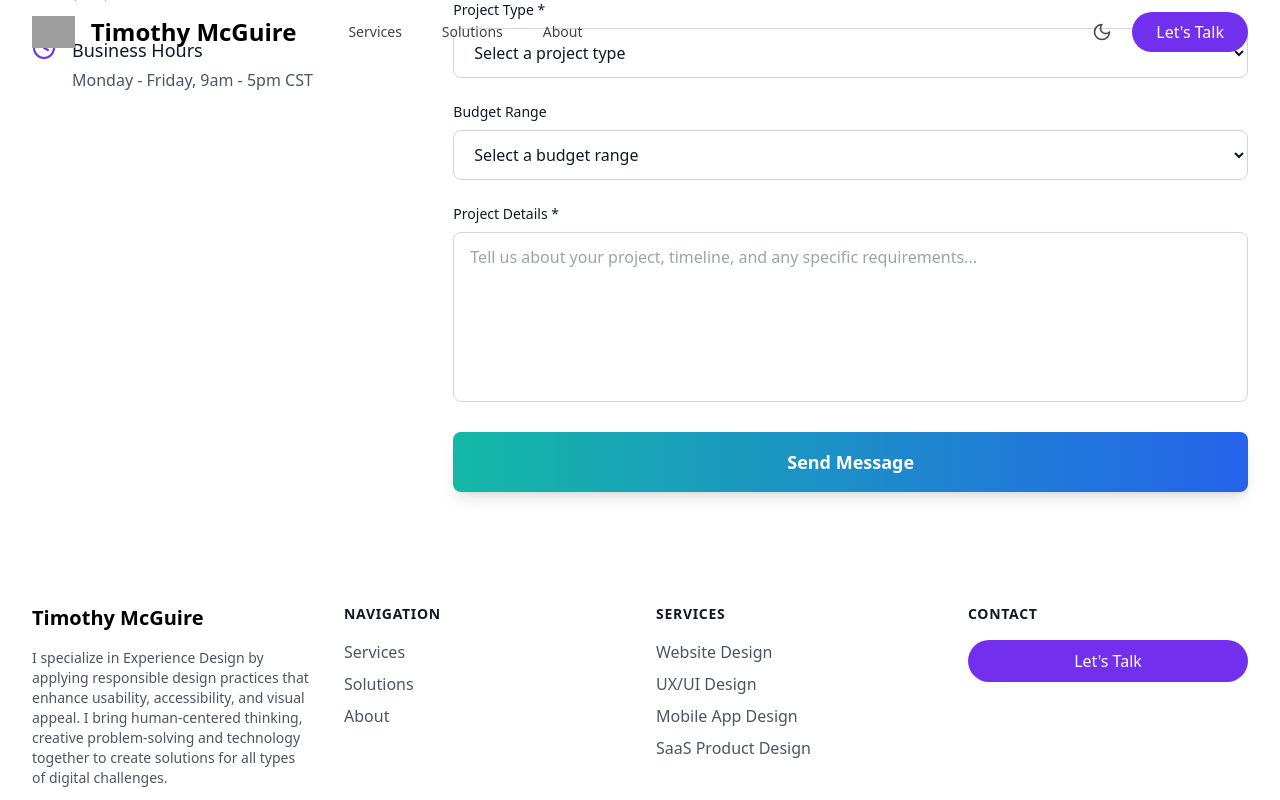
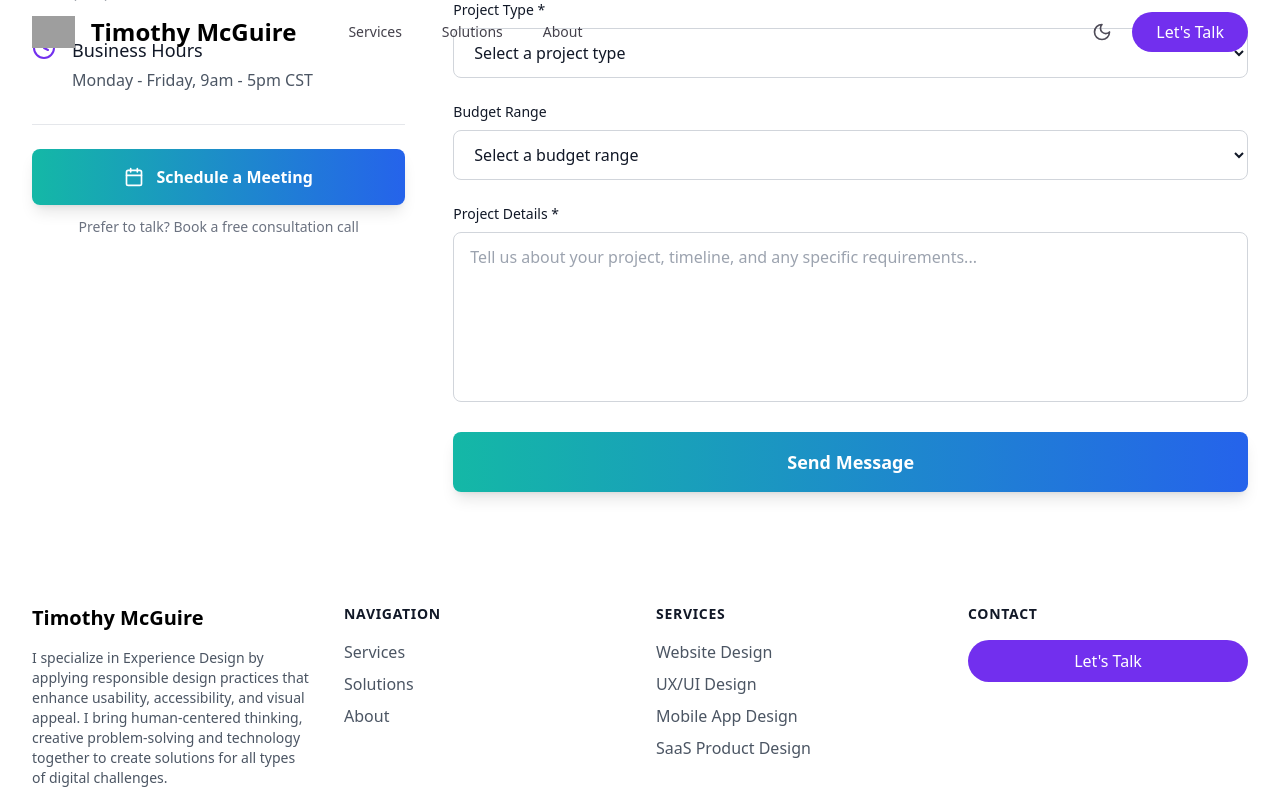
Before and after one commit to godesign27/TimothyMcGuire2.5, a React (Vite) app: page / in a window 1280 px wide. Both pictures are taken after a click on the button "Make Contact". Shown: the part 700-1500 px from the top of the page. Built offline with nearby package versions, Linux system fonts and the light colour scheme; grey boxes are pictures that could not be loaded.

Commit message:
Updated Contact.tsx

```diff
--- a/src/components/Contact.tsx
+++ b/src/components/Contact.tsx
@@ -1,5 +1,5 @@
 import React, { useState } from 'react';
-import { Mail, Clock } from 'lucide-react';
+import { Mail, Clock, Calendar } from 'lucide-react';
 
 const Contact: React.FC = () => {
   const [formStatus, setFormStatus] = useState<'idle' | 'submitting' | 'success' | 'error'>('idle');
@@ -87,6 +87,21 @@ const Contact: React.FC = () => {
                   <h3 className="text-lg font-medium text-gray-900 dark:text-white">Business Hours</h3>
                   <p className="mt-1 text-gray-600 dark:text-gray-300">Monday - Friday, 9am - 5pm CST</p>
                 </div>
+              </div>
+
+              <div className="pt-6 border-t border-gray-200 dark:border-gray-700">
+                <a
+                  href="https://cal.com/timothy-mcguire-27"
+                  target="_blank"
+                  rel="noopener noreferrer"
+                  className="flex items-center justify-center space-x-3 w-full bg-gradient-to-r from-teal-500 to-blue-600 text-white px-6 py-4 rounded-lg font-semibold hover:from-teal-600 hover:to-blue-700 transition-all duration-200 shadow-lg hover:shadow-xl"
+                >
+                  <Calendar className="w-5 h-5" />
+                  <span>Schedule a Meeting</span>
+                </a>
+                <p className="mt-3 text-sm text-gray-500 dark:text-gray-400 text-center">
+                  Prefer to talk? Book a free consultation call
+                </p>
               </div>
             </div>
 
```
